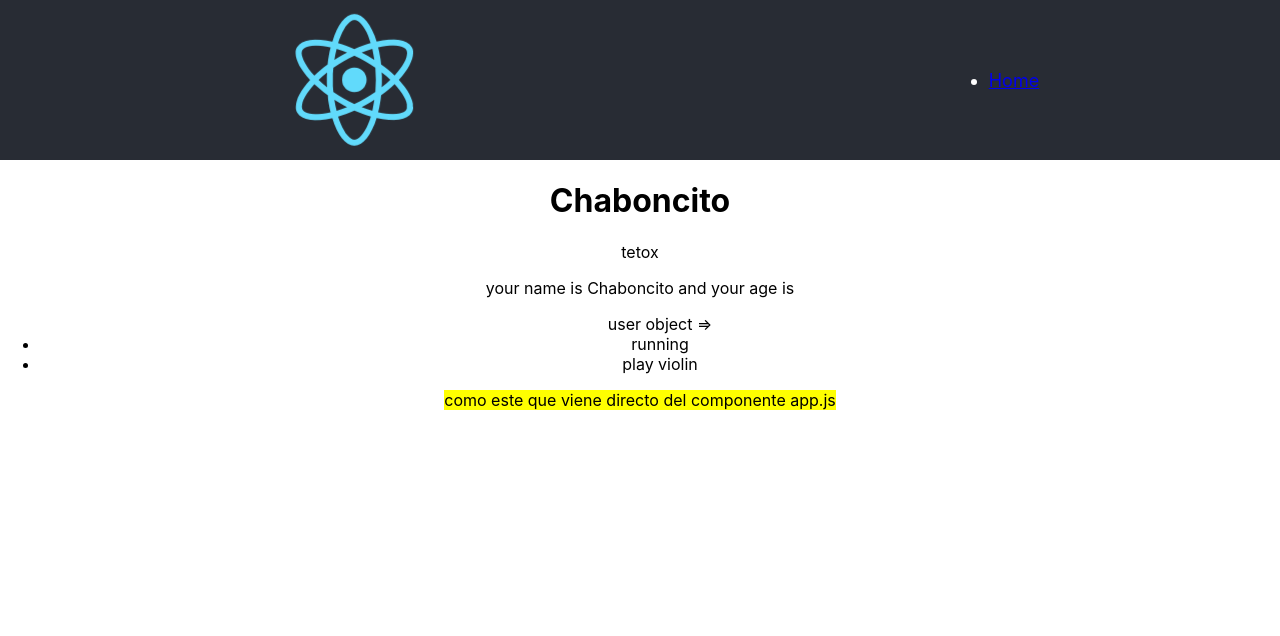
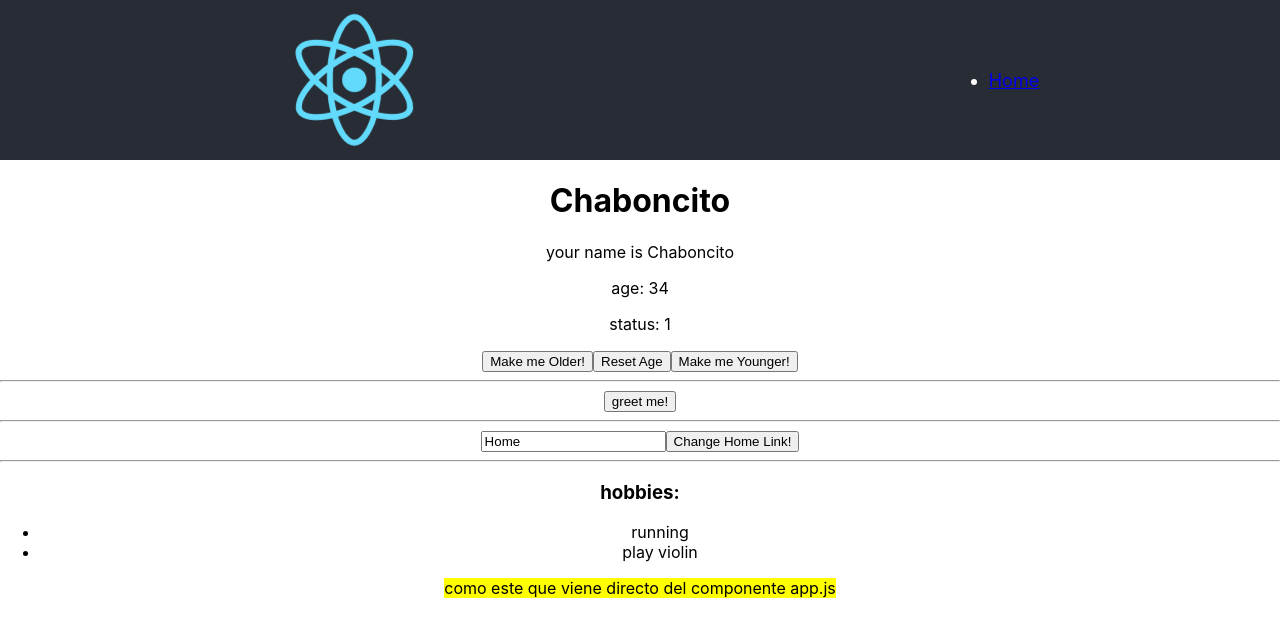
Before and after one commit to pablojavierjimenez/react-basics, a React (Create React App) app: page / in a window 1280 px wide. Shown: the top 636 px of the page. Built offline with nearby package versions, Linux system fonts and the light colour scheme.

Commit message:
final update to Home.js frome video N°13

```diff
--- a/src/components/Home.js
+++ b/src/components/Home.js
@@ -5,27 +5,179 @@ class Home extends Component {
     /**
      * @class Home
      * @classdesc is a main application tag container
+     * @constructor to learn about constructor documentation Go...
+     *              *reactjs:* https://reactjs.org/docs/react-component.html#constructor
+     *              *mozilla:* https://developer.mozilla.org/en-US/docs/Web/JavaScript/Reference/Classes#Constructor
      * @property {object} this.props
-     * @example this.props= {
+     * @example
+     * this.props= {
+     *  children: {domElement},
+     *  changeLink: {function},
+     *  greet: {funcion},
+     *  initialAge: {number},
+     *  name: {string},
+     *  user: {
      *    name: {string},
-     *    age: {number},
-     *    user: {
-     *      name: {string},
-     *      hobbies: {Array}
-     *    };
-     * @implements
-     *    <Home name={"Chaboncito"} age={27} user={user}/>
+     *    hobbies: {Array}
+     *  };
+     * *implements
+     * <Home name={"Chaboncito"} initialAge={27} user={user}/>
      */
+    constructor(props) {
+        super();
+
+        /**
+         * *BIND METHODS*
+         */
+        this.onMakeYounger = this.onMakeYounger.bind(this);
+        this.onChangeLinkName = this.onChangeLinkName.bind(this);
+        this.onHandlerInputChanges = this.onHandlerInputChanges.bind(this);
+
+        /**
+         * **STATE**
+         * differences between _props_ and _states_:
+         * @reference https://youtu.be/e5n9j9n83OM?t=24
+         * **props:** Los props son la manera que un componente superior padre envia información a componentes hijo.
+         *            Los props siempre van de componentes superiores a componentes inferiores,
+         *            es por eso que React se ganó la fama de tener un flujo de datos uni-direccional.
+         * **state:** el estado es 'que pasa' dentro del componente en si mismo, y que no es cambiado desde afuera (parent scope) de este,
+         *            y cuyos cambios son disparados y modificados desde dentro del mismo componente,
+         *            y el componente tiene control de los 'estados' de su entorno, pero no puede modificar las props
+         *            las cuales solo pueden ser modificadas por su parent scope
+         * @tutorial https://reactjs.org/docs/react-component.html#setstate
+         *
+         * @NOTE : a good practics is not setting props directly to state
+         * @example
+         * this.state = {age: props.initialAge}
+         * *insted of
+         * this.state = {age: props.age}
+         */
+        this.state = {
+            age: props.initialAge,
+            homeLink: props.initialLinkName,
+            status: 0
+        };
+
+        /**
+         * este ejemplo es para demostrar que reac maneja cada variable en su estado por separado
+         * entonces no importa cuantas veces se modifique la edad o cualquier otra variable,
+         * nosotros siempre podemos manejar cuando cambia un estado
+         */
+        setTimeout(() => {
+            this.setState({
+                status: this.state.status + 1
+            })
+        }, 3000);
+    }
+
+
+    resetAge () {
+        this.setState({
+            age: 34
+        });
+    }
+
+    onMakeOlder() {
+        this.setState({
+            age: this.state.age + 3
+        });
+    }
+
+    onMakeYounger() {
+        this.setState({
+            age: this.state.age - 2
+        });
+    }
+
+    onChangeLinkName(){
+        this.props.changeLink( this.state.homeLink );
+    }
+
+    onHandlerInputChanges(event) {
+        console.log(event.target.value);
+        this.setState({
+            homeLink: event.target.value
+        });
+    }
     render() {
-        var localText = "tetox";
         return (
             <main className="App">
                 <h1>{this.props.name}</h1>
-                <p>{localText}</p>
-                <p>your name is {this.props.name} and your age is {this.props.age}</p>
-                <ul>user object => {this.props.user.hobbies.map((hobbie, indexKey) => <li key={indexKey}> {hobbie}</li>)}</ul>
+                <p>your name is {this.props.name} </p>
+                <p>age: {this.state.age}</p>
+                <p>status: {this.state.status}</p>
+                {/**
+                 * here are three diferents ways or approach in witch you can implement a function on react
+                 * two of thats can be implemented where yo placed the trigger ( case 1 and 2 )
+                 * in te third case it is implemented binding the _this_ of the constructor to the function one
+                 * that is because the function allways take the context from where is triggered, and in this case
+                 * the context is the _render function_, and this is the reason because we need bind the _this of the class_
+                 * in the class constructor function
+                 * @refernce https://youtu.be/OcM__8q6p4c?t=289
+                 * @example
+                 * this.onMakeYounger = this.onMakeYounger.bind(this);
+                 */}
 
-                {this.props.children}
+                {/**
+                 * **Case 1**
+                 * the _.bind(this)_
+                 */}
+                <button className="botonLoco" onClick={ this.onMakeOlder.bind(this) }>Make me Older!</button>
+                {/**
+                 * **Case 2**
+                 * the _arrow function_ one
+                 */}
+                <button className="botonLoco" onClick={ () => this.resetAge() }>Reset Age</button>
+                {/**
+                 * **Case 3**
+                 * the _arrow function_ one
+                 */}
+                <button className="botonLoco" onClick={ this.onMakeYounger }>Make me Younger!</button>
+
+                <hr/>
+                {/**
+                 * **recibiendo una funcion desde el padre**
+                 *  _this.props.greet_
+                 */}
+                <button className="botonLoco" onClick={ this.props.greet }>greet me!</button>
+
+                <hr />
+                {/**
+                 * **utilizando una funcion recivida por prop, pero encapsulada en una funcion local**
+                 * funcion en prop: _this.props.changeLink_
+                 * funcion encapsuladora: _this.props.onChangeLinkName_
+                 */}
+                <input
+                    type="text"
+                    defaultValue={ this.state.homeLink }
+                    onChange={ this.onHandlerInputChanges } />
+                <button className="botonLoco" onClick={ this.onChangeLinkName }>Change Home Link!</button>
+
+                <hr />
+                {/**
+                 * **recibo un array y lo itero**
+                 * va en realidad lo que reciboen las proprs es el objeto _user={...}_
+                 * pero aca lo que hago es tomar la propiedad hobbies (_this.props.user.hobbies_)
+                 * la cual es un array y reorrerla.
+                 */}
+                <div className="left_justifie">
+                    <h3>hobbies:</h3>
+                    <ul>
+                        {this.props.user.hobbies.map((item, index) => <li key={index}>{ item }</li>)}
+                    </ul>
+                </div>
+
+                {/**
+                 * **Recibiendo el elemento children**
+                 * en este caso recivo por completo todo lo que me hubieren pasado
+                 * dentro de la implementacion del tag _<Home>_ cuando este no fuere autoconclusivo
+                 * es decir cuando es implementado con un tag de apertura y otro de cierre
+                 * @example :
+                 * <Home ptopA={x} propB={y} ...etc>
+                 *   <p>soy hijo de home</p>
+                 * </Home>
+                */}
+                { this.props.children }
             </main>
         );
     }
@@ -37,12 +189,15 @@ class Home extends Component {
  */
 Home.propTypes = {
     name: PropTypes.string,
-    age: PropTypes.number.isRequired,
+    initialAge: PropTypes.number.isRequired,
+    initialLinkName: PropTypes.string,
+    greet: PropTypes.func,
+    changeLink: PropTypes.func,
     user: PropTypes.shape({
         name: PropTypes.string,
-        hobbies: PropTypes.array
+        hobbies: PropTypes.arrayOf(PropTypes.string)
     }),
-    children: PropTypes.element.isRequired
+    children: PropTypes.element
 };
 
 export default Home;
```
